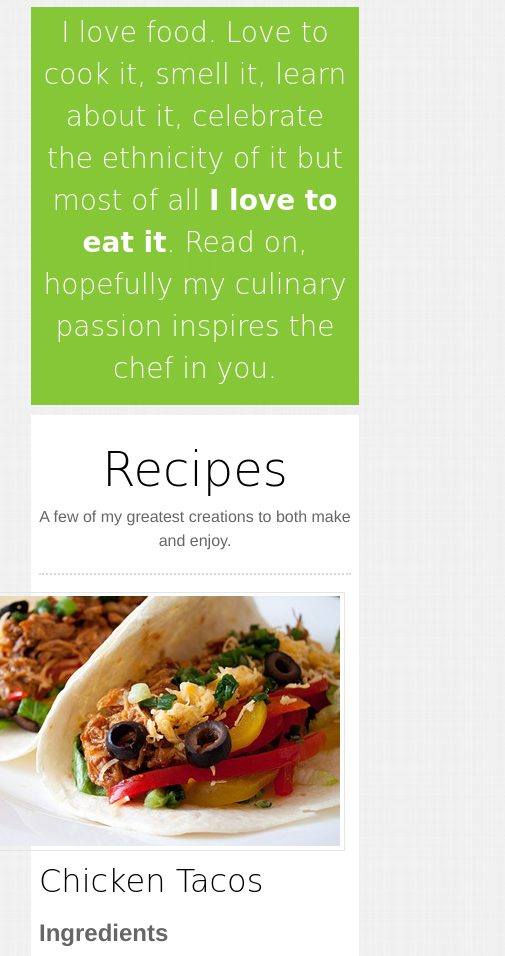
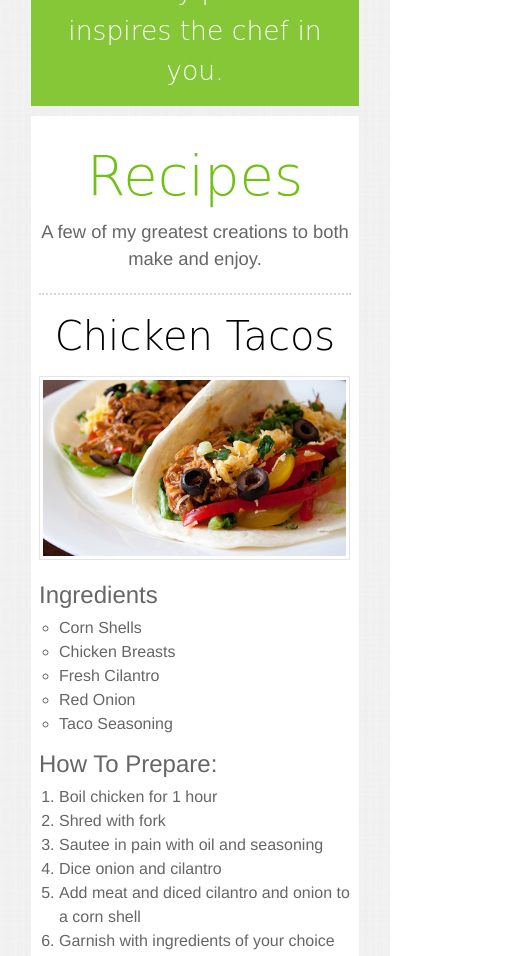
Before and after one commit to dukeparker/wsd-project, a plain HTML site: page MySite_Parker_Duke/index.html in a window 390 px wide. Shown: the part 684-1640 px from the top of the page, 505 px wide, since content can reach past the window. Drawn offline with Linux system fonts and the light colour scheme; a web font is replaced by a local one.

Commit message:
Week 3 Push With Responsive Images

```diff
--- a/MySite_Parker_Duke/css/main.css
+++ b/MySite_Parker_Duke/css/main.css
@@ -3,6 +3,7 @@ body {
 	margin: 0 auto;
 	background: #fff url("../images/fabric_plaid.jpg") fixed;
 	font: 100%/1.5 "Helvetica Neue", Arial, Trebuchet, Sans-serif;
+	font-weight: 200;
 	}
 
 a {
@@ -13,6 +14,18 @@ hr {
 	border: none;
 	border-top: 2px dotted #d8d8d8;
 	height: 1px;
+	}
+
+img {
+	float: right;
+	border: 1px solid #e4e4e4;
+	padding: 1.0416666666667%;
+	margin: 0 auto;
+	max-width: 100%;
+	}
+
+.container img {
+	width: 44.7916666666667%;
 	}
 
 nav ul {
@@ -73,9 +86,9 @@ h1 {
 h2 {
 	font-family: 'Euphoria Script', cursive;
 	font-weight: 100;
-	font-size: 3em;
+	font-size: 3.5em;
 	padding: 10px 0 0 0;
-	color: #000;
+	color: #71c014;
 	text-align: center;
 	margin: 0 auto;
 	}
@@ -83,13 +96,14 @@ h2 {
 h3 {
 	font-family: 'Euphoria Script', cursive;
 	font-weight: 100;
-	font-size: 2em;
+	font-size: 3em;
 	margin: 10px 0;
 	}
 
 h4 {
 	font-size: 1.5em;
-	margin: 10px 0;
+	font-weight: 100;
+	margin: 10px 0 3px 0;
 	padding 0;
 	color: #666;
 	}
@@ -114,25 +128,21 @@ p {
 
 .intro p {
 	color: #fff;
+	margin: 10px auto;
+
 	}
 
 .description {
 	text-align: center;
 	color: #666;
 	padding: 0 0 10px 0;
+	font-size: 1.15em;
 	}
 
-img {
-	float: right;
-	border: 1px solid #e4e4e4;
-	padding: 1.0416666666667%;
-	margin: 2.083333333%;
-	}
-
-.wrapper ul{
+.wrapper ul {
 	padding: 0;
 	margin: 0 0 0 20px;
-	-moz-column-count: 2;
+	-moz-column-count: 3;
 	text-align: left;
 	color: #666;
 	list-style-type: circle;
@@ -162,3 +172,31 @@ footer p {
 	color: #b7b7b7;
 	text-align: center;
 	}
+
+
+/* media queries
+==================================================*/
+
+@media screen and (min-width:767px) and (max-width: 960px) {
+	.container img {width: 53%;}
+	.wrapper ul {-moz-column-count: 2;}
+	.intro p {font-size: 1.15em;}
+}
+
+@media only screen and (min-width: 480px) and (max-width:767px) {
+	h1 {font-size: 5em;}
+	.wrapper ul {-moz-column-count: 1;}
+	.container img {width: 57%;}
+	.special {-moz-column-count: 1;}
+}
+
+@media only screen and (max-width:479px) {
+	h1 {font-size: 4em; padding: 100px 0 0 0;}
+	h3 {font-size: 2.5em; text-align:center;}
+	.container img {width: 97%; float: none;}
+	.wrapper ul {-moz-column-count: 1;}
+	.special {-moz-column-count: 1;}
+	.intro p {font-size: .95em;}
+	nav li {width: 80%; float: none; margin: 3px auto;}
+	nav a { background: none;}
+}
--- a/MySite_Parker_Duke/index.html
+++ b/MySite_Parker_Duke/index.html
@@ -2,6 +2,7 @@
 <html lang="en">
 <head>
 	<meta charset="utf-8">
+	<meta name="viewport" content="width=device-width, initial-scale=1, maximum-scale=1">
 	<title>The Duke of Food</title>
 	<link rel="stylesheet" href="css/main.css">
 	<link href='http://fonts.googleapis.com/css?family=Euphoria+Script' rel='stylesheet' type='text/css'>
@@ -22,7 +23,7 @@
 	</nav>
 
 	<div class="intro">
-		<p>I love food. Love to cook it, smell it, learn about it, celebrate the ethnicity of it but most of all <strong>I love to eat it</strong>. Read on, hopefully my culinary passion inspires the chef in you.</p>
+		<p>I love food. Love to cook it, smell it, learn about it, celebrate the ethnicity of it but most of all <strong>I love to eat it</strong>.<br /> Read on, hopefully my culinary passion inspires the chef in you.</p>
 	</div>
 
 </header>
@@ -31,13 +32,14 @@
 <div class="wrapper">
 
 <section>
+
+	<div id="recipes">
 		<h2>Recipes</h2>
 		<p class="description">A few of my greatest creations to both make and <span>enjoy</span>.</p>
 		<hr />
 
-	<div id="recipes">
-		<img src="images/tacos.jpg" width="430" height="250" alt="Tacos">
 		<h3>Chicken Tacos</h3>
+		<div class="container"><img src="images/tacos.jpg" alt="Tacos"></div>
 		<h4>Ingredients</h4>
 		<ul>
 			<li>Corn Shells</li>
@@ -57,8 +59,8 @@
 		</ol>
 		<hr />
 
-		<img src="images/ceviche.jpg" width="430" height="250" alt="Ceviche">
 		<h3>Ceviche</h3>
+		<div class="container"><img src="images/ceviche.jpg" alt="Ceviche"></div>
 		<h4>Ingredients</h4>
 		<ul>
 			<li>1 bag of already cooked shrimp</li>
@@ -79,8 +81,8 @@
 		</ol>
 		<hr />
 
-		<img src="images/chili.jpg" width="430" height="250" alt="Black Bean Ckicken Chili">
 		<h3>Chicken Black Bean Chili</h3>
+		<div class="container"><img src="images/chili.jpg" alt="Black Bean Ckicken Chili"></div>
 		<h4>Ingredients</h4>
 		<ul>
 			<li>Black Beans, 1 can</li>
@@ -101,8 +103,8 @@
 		</ol>
 		<hr />
 
-		<img src="images/tortillasoup.jpg" width="430" height="250" alt="Tortilla Soup">
 		<h3>Tortilla Soup</h3>
+		<div class="container"><img src="images/tortillasoup.jpg" alt="Tortilla Soup"></div>
 		<h4>Ingredients</h4>
 		<ul>
 			<li>Corn Chips</li>
```
